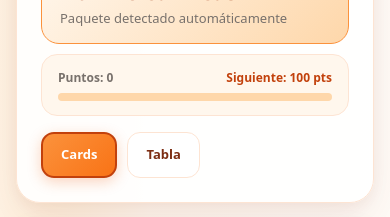
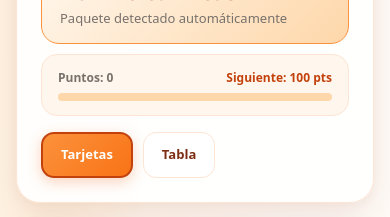
Before and after one commit to jofsay/bodylogic-app, a React (Vite) app: page / in a window 390 px wide. Shown: the part 1060-1277 px from the top of the page. Built offline with nearby package versions, Linux system fonts and the light colour scheme.

Commit message:
Refactor completo con Claude: UI premium + arquitectura modular

```diff
--- a/src/App.jsx
+++ b/src/App.jsx
@@ -428,7 +428,7 @@ function App() {
   const [filaActiva,      setFilaActiva]       = useState("");
   const [busqueda,        setBusqueda]         = useState("");
   const [esMovil,         setEsMovil]          = useState(window.innerWidth <= 768);
-  const [vistaMovil,      setVistaMovil]       = useState(window.innerWidth <= 768 ? "cards" : "tabla");
+  const [vistaMovil,      setVistaMovil]       = useState(window.innerWidth <= 768 ? "tarjetas" : "tabla");
   const [resumenContraido, setResumenContraido] = useState(false);
   const [descargandoArchivo, setDescargandoArchivo] = useState("");
 
@@ -798,7 +798,7 @@ function App() {
 
             {esMovil && (
               <div style={{ display: "flex", gap: "10px", marginTop: "16px" }}>
-                <Btn variant={vistaMovil === "cards" ? "active" : "ghost"} onClick={() => setVistaMovil("cards")}>Cards</Btn>
+                <Btn variant={vistaMovil === "tarjetas" ? "active" : "ghost"} onClick={() => setVistaMovil("tarjetas")}>Tarjetas</Btn>
                 <Btn variant={vistaMovil === "tabla" ? "active" : "ghost"} onClick={() => setVistaMovil("tabla")}>Tabla</Btn>
               </div>
             )}
@@ -867,7 +867,7 @@ function App() {
                 action={<div style={{ display: "flex", gap: "8px", flexWrap: "wrap" }}><Btn variant="primary" size="sm" onClick={descargarPDFPedido}>↓ PDF del pedido</Btn><Btn variant="orange" size="sm" onClick={imprimirFormulario}>⎙ Imprimir</Btn></div>}
               />
             </div>
-            {esMovil && vistaMovil === "cards" ? (
+            {esMovil && vistaMovil === "tarjetas" ? (
               <div style={{ padding: "0 14px 14px", display: "grid", gap: "11px" }}>
                 {filasCalculadas.map((item) => {
                   const activa = filaActiva === item.codigo;
```
